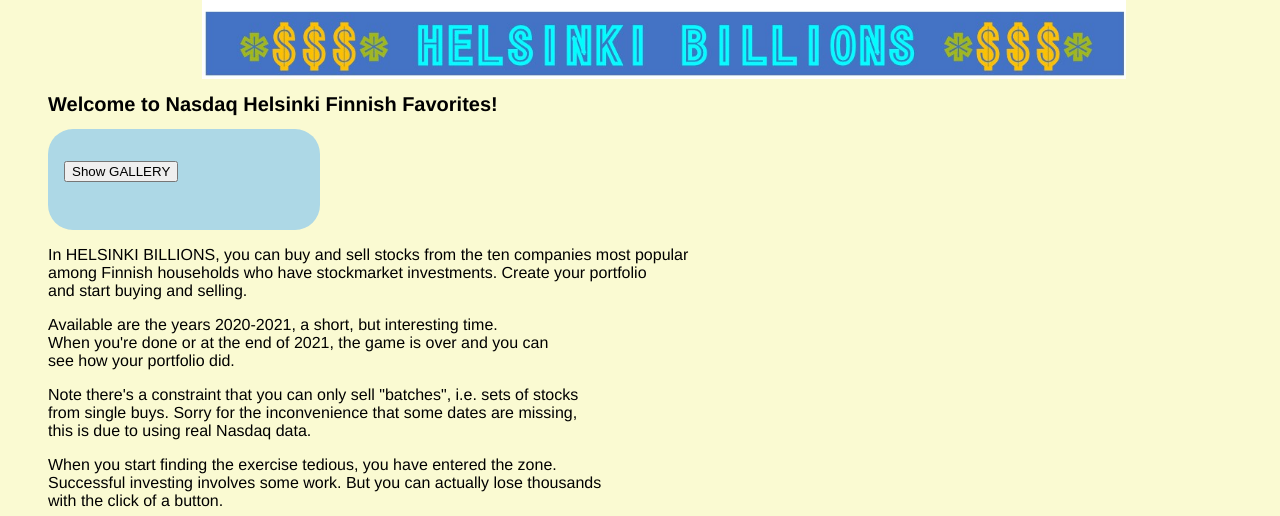
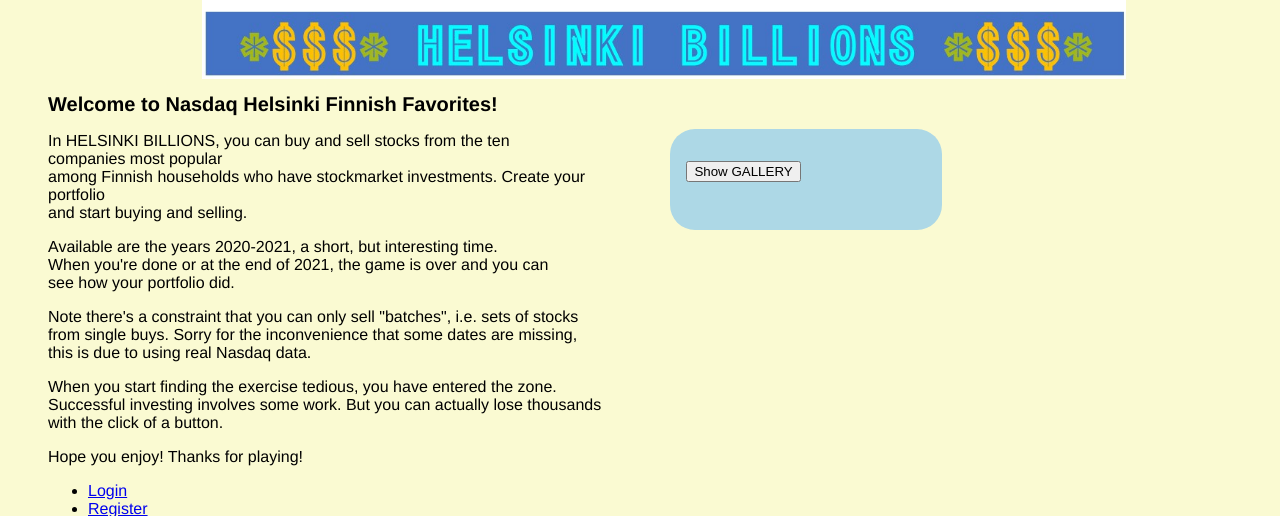
Before and after one commit to mojord/billions, a Flask app: page / in a window 1280 px wide. Shown: the top 516 px of the page. Run offline with Flask 2, Linux system fonts and the light colour scheme.

Commit message:
add aside

```diff
--- a/src/static/main.css
+++ b/src/static/main.css
@@ -32,3 +32,9 @@ img {
 button button-default {
     color: brown;
 }
+
+aside {
+    float: right;
+    margin: 0 15em 0 5em;
+    width: 30%
+}
```
